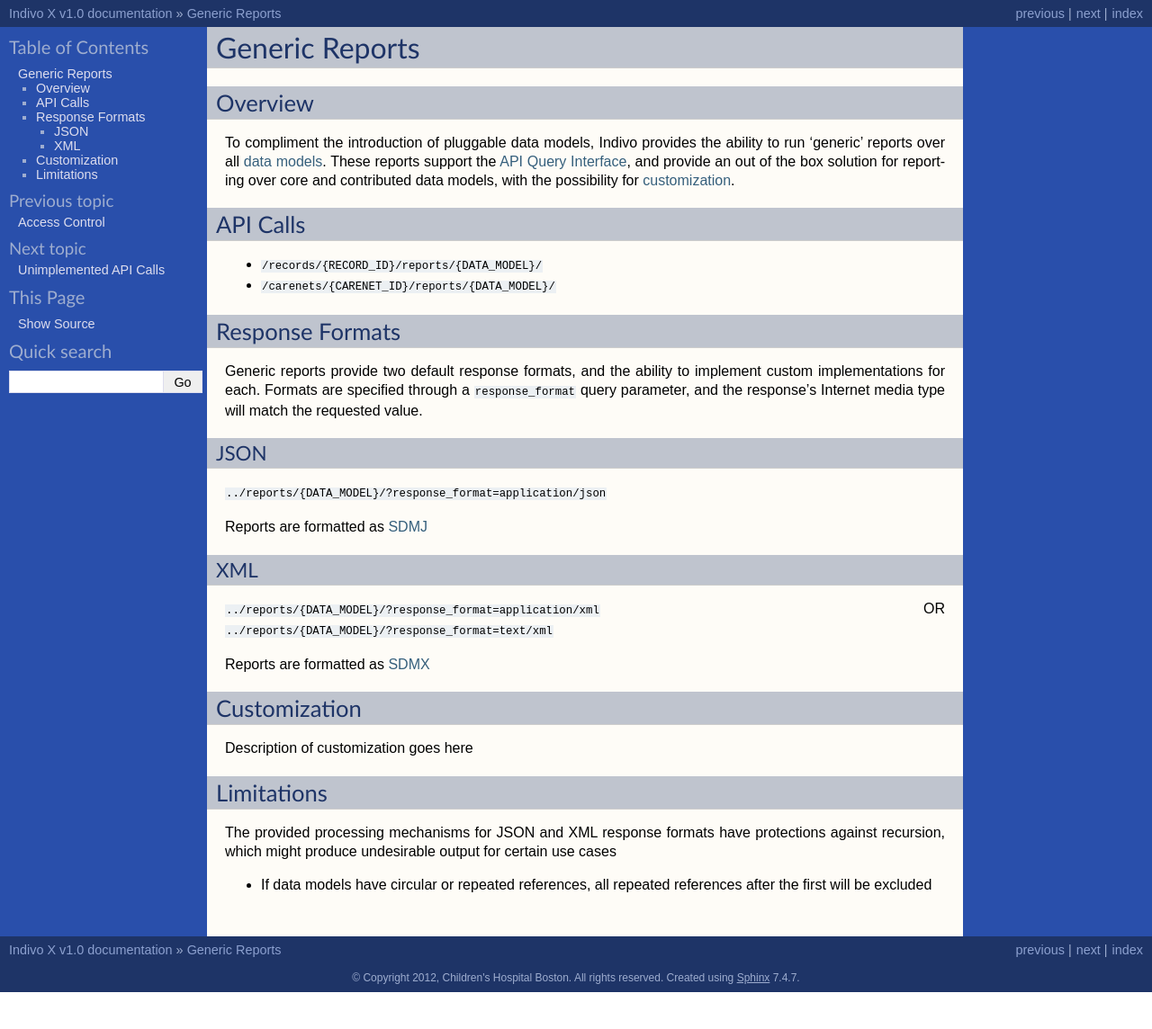
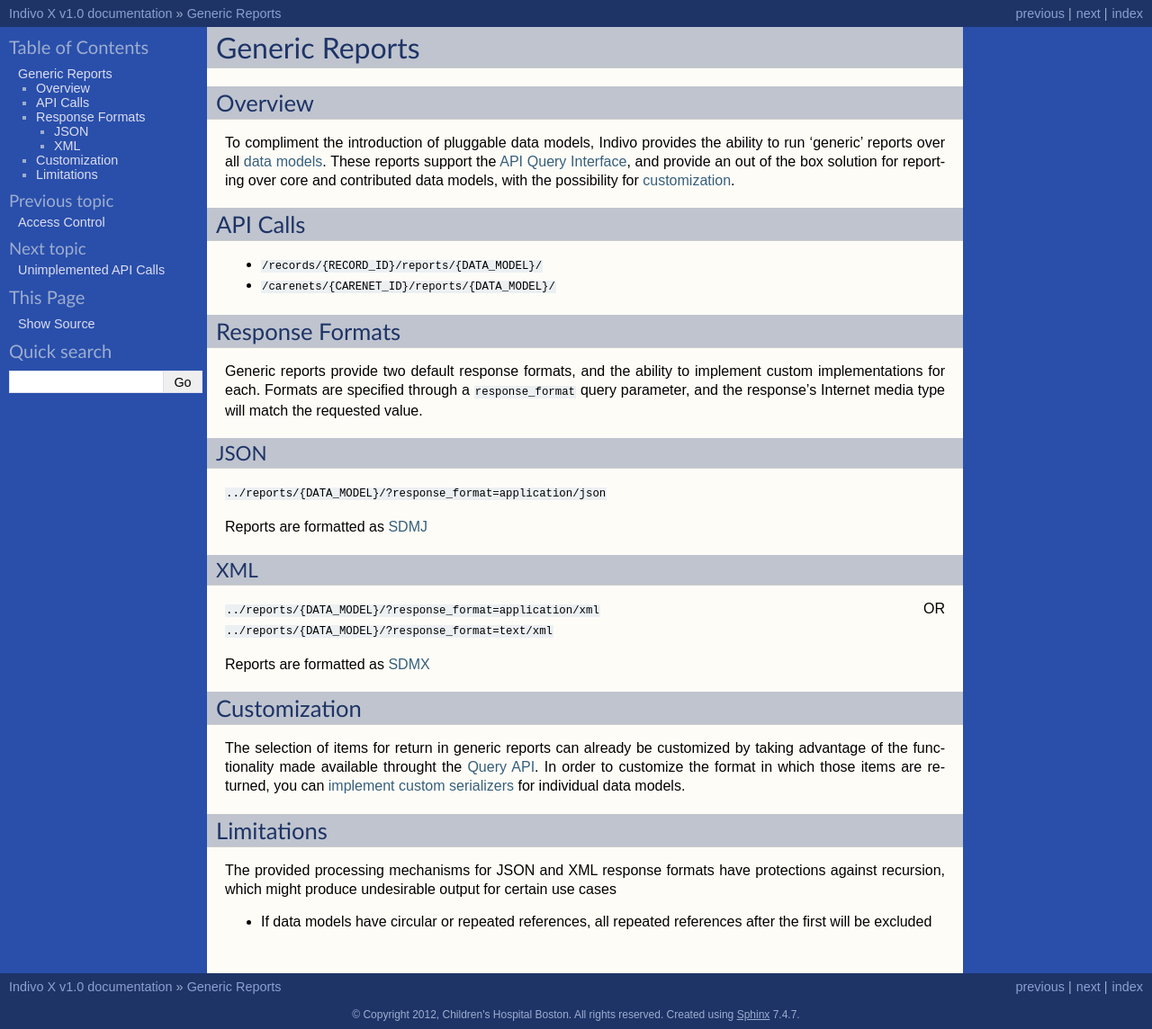
Before and after one commit to chb/indivo_server, a Sphinx documentation site: the page built from doc/sphinx/source/generic-reports.rst, in a window 1280 px wide. Shown: the whole page at 90% size. Built offline with Sphinx 7.4.7, drawn with Linux system fonts in a browser that asks for light colours; pages that are not in the unit, such as notebooks, are missing from menus; cross-references to code outside the pages are shown as plain code; before the commit the page ends 1103 px from its top, so only the background shows below that.

Commit message:
Documented customized serializers and the extra.py file.

```diff
--- a/doc/sphinx/source/generic-reports.rst
+++ b/doc/sphinx/source/generic-reports.rst
@@ -48,7 +48,12 @@ Reports are formatted as :ref:`sdmx`
 Customization
 --------------------------------------------------------------------------------
 
-Description of customization goes here
+The selection of items for return in generic reports can already be customized
+by taking advantage of the functionality made available throught the
+:doc:`Query API <query-api>`. In order to customize the format in which those
+items are returned, you can
+:ref:`implement custom serializers <custom-serializers>` for individual data
+models.
 
 Limitations
 --------------------------------------------------------------------------------
```
Also changed, not shown: doc/sphinx/source/data-models/index.rst (+97 -20 lines).
